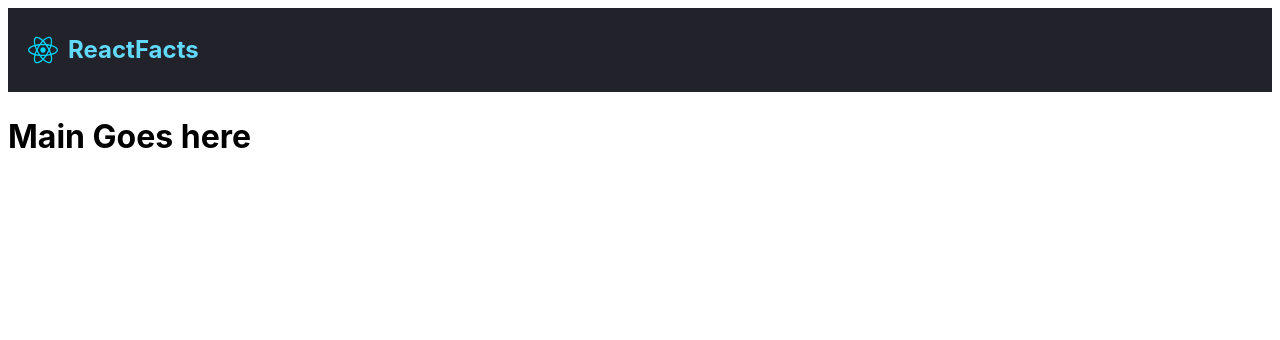
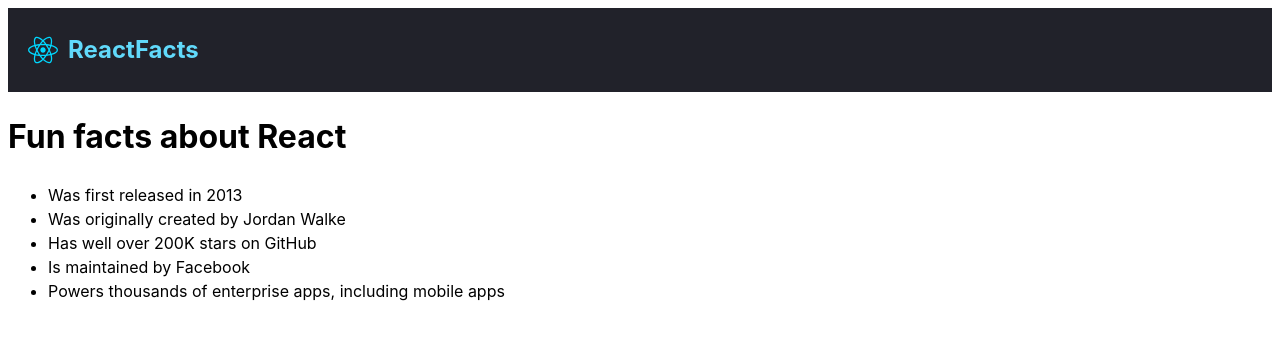
Before and after one commit to roirude/learn_react, a React app in the folder static-react/: page / in a window 1280 px wide. Shown: the top 340 px of the page. Built offline with nearby package versions, Linux system fonts and the light colour scheme; the HTML template or start-up script is replaced by a standard one.

Commit message:
Done: Create main component challenge

```diff
--- a/static-react/src/components/Main.jsx
+++ b/static-react/src/components/Main.jsx
@@ -1,7 +1,22 @@
+/**
+ * Challenge: Build out the main content section!
+ *
+ * For now, skip 2 aspects of the design and we'll work on them later:
+ *   1. The colored bullets in the list
+ *   2. The larger gray React logo on the side
+ */
+
 export default function Main() {
     return (
-        <h1>
-            Main Goes here
-        </h1>
+        <main>
+            <h1>Fun facts about React</h1>
+            <ul>
+                <li>Was first released in 2013</li>
+                <li>Was originally created by Jordan Walke</li>
+                <li>Has well over 200K stars on GitHub</li>
+                <li>Is maintained by Facebook</li>
+                <li>Powers thousands of enterprise apps, including mobile apps</li>
+            </ul>
+        </main>
     )
 }
```
